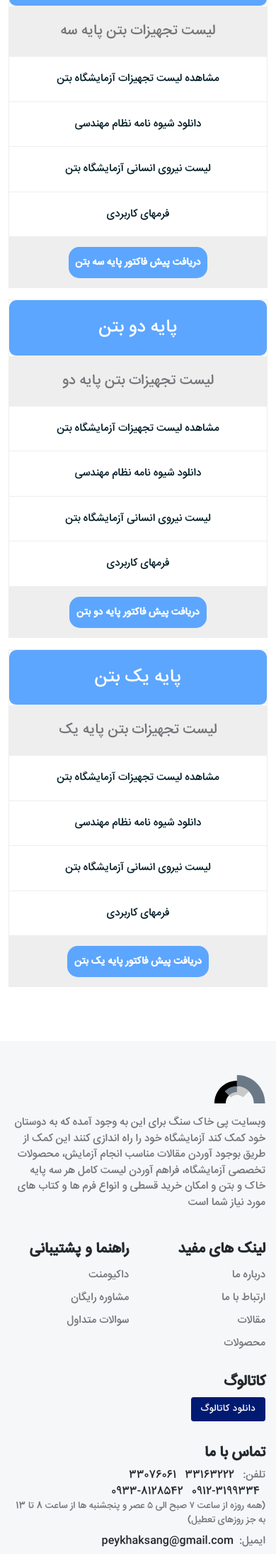
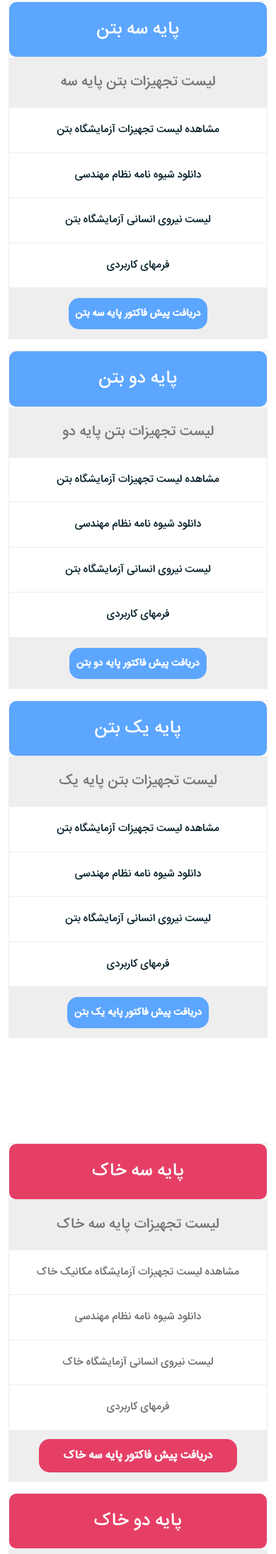
Before and after one commit to sina47822/peykhaks-django, a Django app: page / in a window 390 px wide. Shown: the part 3120-5310 px from the top of the page at 71% size. Run offline with Django 4.2, Linux system fonts and the light colour scheme; data that the repository does not hold is empty; parts of the project's set-up code (start-up, migrations or seed data) failed here and were passed over; some libraries are stand-ins or nearby versions; some web fonts are replaced.

Commit message:
edit price list and add tag clarity hot map

```diff
--- a/core/static/js/main.js
+++ b/core/static/js/main.js
@@ -254,24 +254,24 @@ $(document).ready(function(){
   })
 });
 
-// switch price list checked box
-$(document).ready(function(){
+// // switch price list checked box
+// $(document).ready(function(){
 
-  $("#flexSwitchCheckChecked").on('change', function() {
-    if ($(this).is(':checked')) {
-        $('.price-list-beton').attr('style', 'display : block');
-        $('.price-list-khak').attr('style', 'display : none');
-        $('#flexSwitchCheckCheckedLable').text('برای تغییر لیست از بتن به خاک روی سوییچ کلیک کنید')
+//   $("#flexSwitchCheckChecked").on('change', function() {
+//     if ($(this).is(':checked')) {
+//         $('.price-list-beton').attr('style', 'display : block');
+//         $('.price-list-khak').attr('style', 'display : none');
+//         $('#flexSwitchCheckCheckedLable').text('برای تغییر لیست از بتن به خاک روی سوییچ کلیک کنید')
 
-    }
-    else {
-       $('.price-list-beton').attr('style', 'display : none');
-       $('.price-list-khak').attr('style', 'display : block');
-       $('#flexSwitchCheckCheckedLable').text('برای تغییر لیست از خاک به بتن روی سوییچ کلیک کنید')
+//     }
+//     else {
+//        $('.price-list-beton').attr('style', 'display : none');
+//        $('.price-list-khak').attr('style', 'display : block');
+//        $('#flexSwitchCheckCheckedLable').text('برای تغییر لیست از خاک به بتن روی سوییچ کلیک کنید')
 
 
-    }});
-});
+//     }});
+// });
 
 "use strict";
 !function () {
--- a/core/templates/core/base.html
+++ b/core/templates/core/base.html
@@ -89,6 +89,13 @@
 
   gtag('config', 'G-3303DTMLYQ');
 </script>
+<script type="text/javascript">
+    (function(c,l,a,r,i,t,y){
+        c[a]=c[a]||function(){(c[a].q=c[a].q||[]).push(arguments)};
+        t=l.createElement(r);t.async=1;t.src="https://www.clarity.ms/tag/"+i;
+        y=l.getElementsByTagName(r)[0];y.parentNode.insertBefore(t,y);
+    })(window, document, "clarity", "script", "po2mqjm8g9");
+</script>
 <body class="{% if LANGUAGE_CODE == 'en' %}en{% elif LANGUAGE_CODE == 'ar' %}ar{% elif LANGUAGE_CODE == 'tr' %}tr{% endif %}">
     {% include "../partials/header.html"%}
 
--- a/core/templates/partials/navs/center-nav.html
+++ b/core/templates/partials/navs/center-nav.html
@@ -361,7 +361,7 @@
 				<div class="nav my-3 my-xl-0 px-4 flex-nowrap align-items-center">
 					<div class="nav-item w-100">
 						<form class="position-relative" action="{% url 'product:product-grid' %}">
-							<input class="form-control pe-5 bg-transparent" type="search" placeholder="{% translate 'جستجو...'%}" aria-label="Search" name="q">
+							<input class="form-control pe-5 bg-transparent" type="search" placeholder="{% translate 'جستجو در محصولات...'%}" aria-label="Search" name="q">
 							<button class="bg-transparent p-2 position-absolute top-50 end-0 translate-middle-y border-0 text-primary-hover text-reset" type="submit">
 								<i class="fas fa-search fs-6 "></i>
 							</button>
--- a/core/templates/partials/price-list.html
+++ b/core/templates/partials/price-list.html
@@ -124,7 +124,7 @@
 .price-list-khak{
   margin: 20px auto;
   box-sizing: border-box;
-  display: none;}
+  display: block;}
   .price-list-khak .columns{
       display: flex;
   }
@@ -169,7 +169,7 @@
         font-size: 20px;
       }
 
-      .price-list-khak.price-list-columns .button {
+      .price-list-khak .price-list-columns .buttonkhak {
         background-color: #e63f66;
         border: none;
         color: white !important;
@@ -181,7 +181,7 @@
         font-weight: bold;
          transition: 0.3s;
       }
-      .price-list-khak.price-list-columns .button:hover {
+      .price-list-khak.price-list-columns .buttonkhak:hover {
         background-color: #d42a5b;
 
       }
@@ -191,7 +191,48 @@
       .price-list-khak.price-list-columns .list-hover:hover{
           color: #318CE8 !important;
       }
-
+      @media (max-width: 1200px) {
+        .price-list-khak .buttonkhak {
+          background-color: #5CA6FF;
+          border: none;
+          color: rgb(255, 255, 255) !important;
+          padding: 10px 35px;
+          text-align: center;
+          text-decoration: none;
+          font-size: 14px;
+          border-radius: 15px;
+          font-weight: bold;
+            transition: 0.3s;
+        }
+      }
+      @media (max-width: 700px) {
+        .price-list-khak .buttonkhak {
+          background-color: #5CA6FF;
+          border: none;
+          color: white !important;
+          padding: 10px 35px;
+          text-align: center;
+          text-decoration: none;
+          font-size: 14px;
+          border-radius: 15px;
+          font-weight: bold;
+            transition: 0.3s;
+        }
+      }
+      @media (max-width: 400px) {
+        .price-list-khak .buttonkhak {
+          background-color: #5CA6FF;
+          border: none;
+          color: white !important;
+          padding: 10px 10px;
+          text-align: center;
+          text-decoration: none;
+          font-size: 14px;
+          border-radius: 15px;
+          font-weight: bold;
+            transition: 0.3s;
+        }
+      }
   .form-switch .form-check-input{
     width: 3.5em;
     transition: all 0.4s ease-in-out;
@@ -201,102 +242,74 @@
   }
 </style>
 {% endblock extra_css %}
-<div class="price-list-holder mx-2" id="listgheymat">
-    <div class="form-check form-switch d-flex flex-column justify-content-center">
-    <input class="form-check-input mx-auto" type="checkbox" role="switch" id="flexSwitchCheckChecked" checked>
-    <label class="form-check-label mt-2 mx-auto" for="flexSwitchCheckChecked" id="flexSwitchCheckCheckedLable">
-        {% translate 'برای تغییر لیست از بتن به خاک روی سوییچ کلیک کنید' %}
-    </label>
-    </div>
-</div>
 
 <section class="price-list-beton">
-    <h2 style="text-align:center">{{pricelist.title}}</h2>
-    <p style="text-align:center">{{pricelist.upload_date}}</p>
     <div class="columns row mx-1 mx-md-3 mx-lg-3">
         <div class="price-list-columns col-md-6 col-lg-4">
             <ul class="pricebeton">
                 <li class="header">
-
                     {% translate 'پایه سه بتن' %}
-
                 </li>
                 <li class="grey">
                       {% translate 'لیست تجهیزات بتن پایه سه' %}
                 </li>
                 <li>
-
                     <a href="#" target="_blank" class="list-hover">
                         {% translate 'مشاهده لیست تجهیزات آزمایشگاه بتن' %}
                     </a>
                 </li>
                 <li>
-
                     <a href="#" class="list-hover">
-                    {% translate 'دانلود شیوه نامه نظام مهندسی' %}   </a>
-
+                        {% translate 'دانلود شیوه نامه نظام مهندسی' %}
+                    </a>
                 </li>
                 <li>
-
                     <a href="#" class="list-hover">
                     {% translate 'لیست نیروی انسانی آزمایشگاه بتن' %}   </a>
                 </li>
                 <li>
-
                     <a href="#" class="list-hover">
                     {% translate 'فرمهای کاربردی' %}   </a>
                 </li>
                 <li class="grey">
-                    <a href="{{pricelist.beton_3_document.url}}" class="buttonbeton">
+                    <a href="https://peykhaksang.com/product/pricelists/beton-paye-3/" class="buttonbeton">
                         {% translate 'دریافت پیش فاکتور پایه سه بتن' %}
                     </a>
                 </li>
             </ul>
         </div>
-
         <div class="price-list-columns col-md-6 col-lg-4">
             <ul class="pricebeton">
                 <li class="header">
                     {% translate 'پایه دو بتن' %}
                 </li>
                 <li class="grey">
-
                     {% translate 'لیست تجهیزات بتن پایه دو' %}
-
                 </li>
                 <li>
-
                     <a href="#" target="_blank" class="list-hover">
                         {% translate 'مشاهده لیست تجهیزات آزمایشگاه بتن' %}
                     </a>
                 </li>
                 <li>
-
                     <a href="#" class="list-hover">
                         {% translate 'دانلود شیوه نامه نظام مهندسی' %}    </a>
-
                 </li>
                 <li>
-
                     <a href="#" class="list-hover">
                     {% translate 'لیست نیروی انسانی آزمایشگاه بتن' %}    </a>
                 </li>
                 <li>
-
                     <a href="#" class="list-hover">
                     {% translate 'فرمهای کاربردی' %}    </a>
                 </li>
                 <li class="grey">
-                        <a href="{{pricelist.beton_2_document.url}}" class="buttonbeton">
-
-
+                        <a href="https://peykhaksang.com/product/pricelists/beton-paye-2/" class="buttonbeton">
                     {% translate 'دریافت پیش فاکتور پایه دو بتن' %}
-
                     </a>
                 </li>
             </ul>
         </div>
-
         <div class="price-list-columns col-md-6 col-lg-4">
             <ul class="pricebeton">
                 <li class="header">
@@ -336,11 +349,8 @@
                     {% translate 'فرمهای کاربردی' %}    </a>
                 </li>
                 <li class="grey">
-                    <a href="{{pricelist.beton_1_document.url}}" class="buttonbeton">
-
-
+                    <a href="https://peykhaksang.com/product/pricelists/beton-paye-1/" class="buttonbeton">
                     {% translate 'دریافت پیش فاکتور پایه یک بتن' %}
-
                     </a>
                 </li>
             </ul>
@@ -349,11 +359,8 @@
 </section>
 
 <section class="price-list-khak">
-
-    <h2 style="text-align:center">{{pricelist.title}}</h2>
-    <p style="text-align:center">{{pricelist.upload_date}}</p>
-    <div class="columns row mx-5">
-        <div class="price-list-columns col-md-4">
+    <div class="columns row mx-1 mx-md-3 mx-lg-3">
+        <div class="price-list-columns col-md-6 col-lg-4">
             <ul class="price">
                 <li class="header">
 
@@ -366,28 +373,17 @@
 
                 </li>
                 <li>
-
-        <a href="
-
-
-
-        " target="_blank" class="list-hover">
+                    <a href="#" target="_blank" class="list-hover">
                         {% translate 'مشاهده لیست تجهیزات آزمایشگاه مکانیک خاک' %}
                     </a>
                 </li>
                 <li>
-
                     <a href="#" class="list-hover">
                     {% translate 'دانلود شیوه نامه نظام مهندسی' %}    </a>
-
                 </li>
                 <li>
-
                     <a href="#" class="list-hover">
-
                         {% translate 'لیست نیروی انسانی آزمایشگاه خاک' %}
-
-
                     </a>
                 </li>
                 <li>
@@ -395,116 +391,75 @@
                     <a href="#" class="list-hover">
                     {% translate 'فرمهای کاربردی' %}    </a>
                 </li>
-                <li class="grey"><a href="{{pricelist.khak_3_document.url}}" class="buttonbeton">
-
-
-
+                <li class="grey">
+                    <a href="https://peykhaksang.com/product/pricelists/khak-paye-3/" class="buttonkhak">
                         {% translate 'دریافت پیش فاکتور پایه سه خاک' %}
-
-                </a></li>
+                    </a>
+                </li>
             </ul>
         </div>
-
-        <div class="price-list-columns col-md-4">
+        <div class="price-list-columns col-md-6 col-lg-4">
             <ul class="price">
                 <li class="header">
-
                     {% translate 'پایه دو خاک' %}
                 </li>
                 <li class="grey">
-
                     {% translate 'لیست تجهیزات پایه دو خاک' %}
                 </li>
                 <li>
-
-        <a href="
-
-
-
-
-
-        " target="_blank" class="list-hover">
+                    <a href="#" target="_blank" class="list-hover">
                         {% translate 'مشاهده لیست تجهیزات آزمایشگاه مکانیک خاک' %}
                     </a>
                 </li>
                 <li>
-
                     <a href="#" class="list-hover">
                     {% translate 'دانلود شیوه نامه نظام مهندسی' %}    </a>
-
                 </li>
                 <li>
-
                     <a href="#" class="list-hover">
-
-
                     {% translate 'لیست نیروی انسانی آزمایشگاه خاک' %}
-
                     </a>
                 </li>
                 <li>
-
                     <a href="#" class="list-hover">
                     {% translate 'فرمهای کاربردی' %}    </a>
                 </li>
-                <li class="grey"><a href="{{pricelist.khak_2_document.url}}" class="buttonbeton">
-
-
-
-            {% translate 'دریافت پیش فاکتور پایه دو خاک' %}
-
-                </a></li>
+                <li class="grey"><a href="https://peykhaksang.com/product/pricelists/khak-paye-2/" class="buttonkhak">
+                    {% translate 'دریافت پیش فاکتور پایه دو خاک' %}</a>
+                </li>
             </ul>
         </div>
-
-        <div class="price-list-columns col-md-4">
+        <div class="price-list-columns col-md-6 col-lg-4">
             <ul class="price">
                 <li class="header">
-
                     {% translate 'پایه یک خاک' %}
 
                 </li>
                 <li class="grey">
-
                     {% translate 'لیست تجهیزات پایه یک خاک' %}
                 </li>
                 <li>
-
-        <a href="
-
-
-
-
-        " target="_blank" class="list-hover">
+                    <a href="#" target="_blank" class="list-hover">
                     {% translate 'مشاهده لیست تجهیزات آزمایشگاه خاک' %}
                     </a>
                 </li>
                 <li>
-
                     <a href="#" class="list-hover">
                     {% translate 'دانلود شیوه نامه نظام مهندسی' %}    </a>
-
                 </li>
                 <li>
-
                     <a href="#" class="list-hover">
-
                     {% translate 'لیست نیروی انسانی آزمایشگاه خاک' %}
-
-
                     </a>
                 </li>
                 <li>
-
                     <a href="#" class="list-hover">
                     {% translate 'فرمهای کاربردی' %}    </a>
                 </li>
-                <li class="grey"><a href="{{pricelist.khak_1_document.url}}" class="buttonbeton">
-
-
+                <li class="grey"><a href="https://peykhaksang.com/product/pricelists/khak-paye-1/" class="buttonkhak">
                     {% translate 'دریافت پیش فاکتور پایه یک خاک' %}
-
-            </a></li>
+                    </a>
+                </li>
             </ul>
         </div>
     </div>
--- a/core/templates/website/index.html
+++ b/core/templates/website/index.html
@@ -46,66 +46,19 @@
         {% include 'partials/blog-carousel.html' %}
     </div>
 </section>
-            {% comment %} <section>
-                <div class="container mt-5">
-                    <div class="row">
-                    <div class="col-sm-4">
-                        <h2 class="font-weight-bold">دسته بندی مقالات</h2>
-                        <div class="laboratory">دستور العمل آزمایشگاه</div>
-                        <p>در این قسمت مطالب مربوط به هر قسمت از سایت را مشاهده می کنید.</p>
-                        <ul class="nav nav-pills flex-column">
-                            <li class="nav-item">
-                                <a class="nav-link" href="#">آزمایشگاه خاک</a>
-                            </li>
-                            <li class="nav-item">
-                                <a class="nav-link" href="#">آزمایشگاه بتن</a>
-                            </li>
-                            <li class="nav-item">
-                                <a class="nav-link" href="#">آزمایشگاه عمومی</a>
-                            </li>
-                            <li class="nav-item">
-                                <a class="nav-link disabled" href="#">آزمایشگاه آسفالت</a>
-                            </li>
-                            </ul>
-                        <h3 class="mt-4">سایت مپ سایت</h3>
-                        <p>در این قسمت دسته بندی اصلی سایت را مشاهده می کنید</p>
-                        <ul class="nav nav-pills flex-column">
-                        <li class="nav-item">
-                            <a class="nav-link active" href="#">صفحه اصلی</a>
-                        </li>
-                        <li class="nav-item">
-                            <a class="nav-link" href="#">درباره ما</a>
-                        </li>
-                        <li class="nav-item">
-                            <a class="nav-link" href="#">ارتباط با ما</a>
-                        </li>
-                        <li class="nav-item">
-                            <a class="nav-link disabled" href="#">شرایط و قوانین خرید از سایت</a>
-                        </li>
-                        </ul>
-                        <hr class="d-sm-none">
-                    </div>
-                    <div class="col-sm-8">
-                        <h2>هدر مقاله اول</h2>
-                        <h5>نویسنده : ادمین پی خاک سنگ, Dec 7, 2024</h5>
-                        <div class="blog-img">تصویر مقاله</div>
-                        <p>Some text..</p>
-                        <p>Sunt in culpa qui officia deserunt mollit anim id est laborum consectetur adipiscing elit, sed do eiusmod tempor incididunt ut labore et dolore magna aliqua. Ut enim ad minim veniam, quis nostrud exercitation ullamco.</p>
+<!--=============== Pricelist Section ===============-->
 
-                        <h2 class="mt-5">هدر مقاله دوم</h2>
-                        <h5>نویسنده : ادمین پی خاک سنگ, Sep 2, 2023</h5>
-                        <div class="blog-img">تصویر مقاله</div>
-                        <p>Some text..</p>
-                        <p>Sunt in culpa qui officia deserunt mollit anim id est laborum consectetur adipiscing elit, sed do eiusmod tempor incididunt ut labore et dolore magna aliqua. Ut enim ad minim veniam, quis nostrud exercitation ullamco.</p>
-                    </div>
-                    </div>
-                </div>
-            </section> {% endcomment %}
+<section class="py-4">
+    <div class="container">
+        <div class="d-flex justify-content-between align-items-center mb-3 px-5 py-2 row" style="background: linear-gradient(180deg,rgb(245, 245, 247), rgb(230, 230, 230));">
+            <h2 class="h4 col-12 col-sm-6" style="text-align:center;">{% translate 'لیست قیمت و راهنمای خرید لوازم آزمایشگاه بتن و خاک' %}</h2>
+            <a href="{% url 'website:blog-list' %}" class="btn btn-link col-12 col-sm-6">{% translate 'راهنمای تاسیس آزمایشگاه' %}</a>
+        </div>
+    </div>
 
-        <article></article>
-        {% include 'partials/price-list.html' %}
+    {% include 'partials/price-list.html' %}
+</section>
 
-    </div>
 </main>
 
 {% endblock content%}
```
Lines whose indentation alone changed are shown as unchanged.
